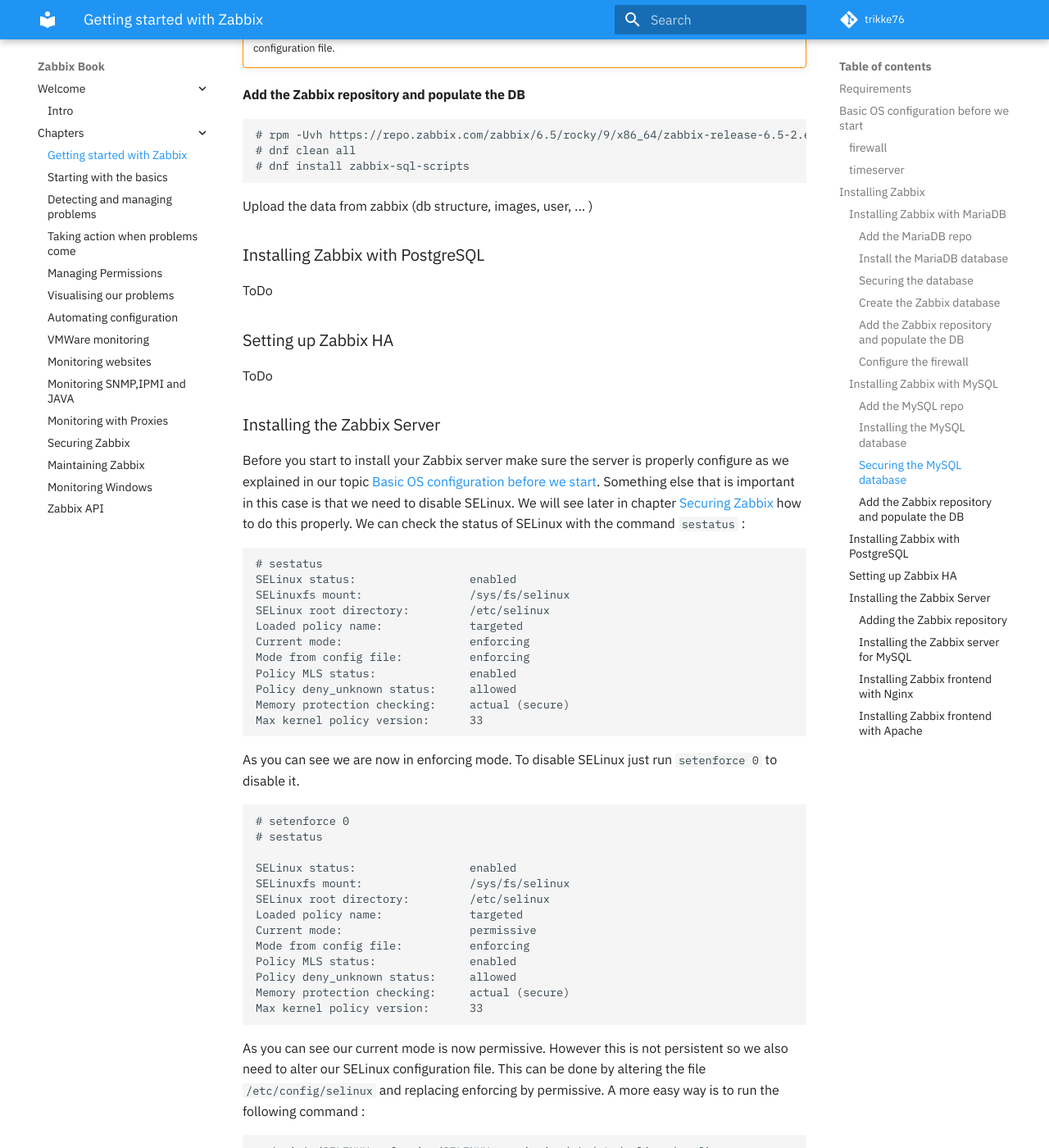
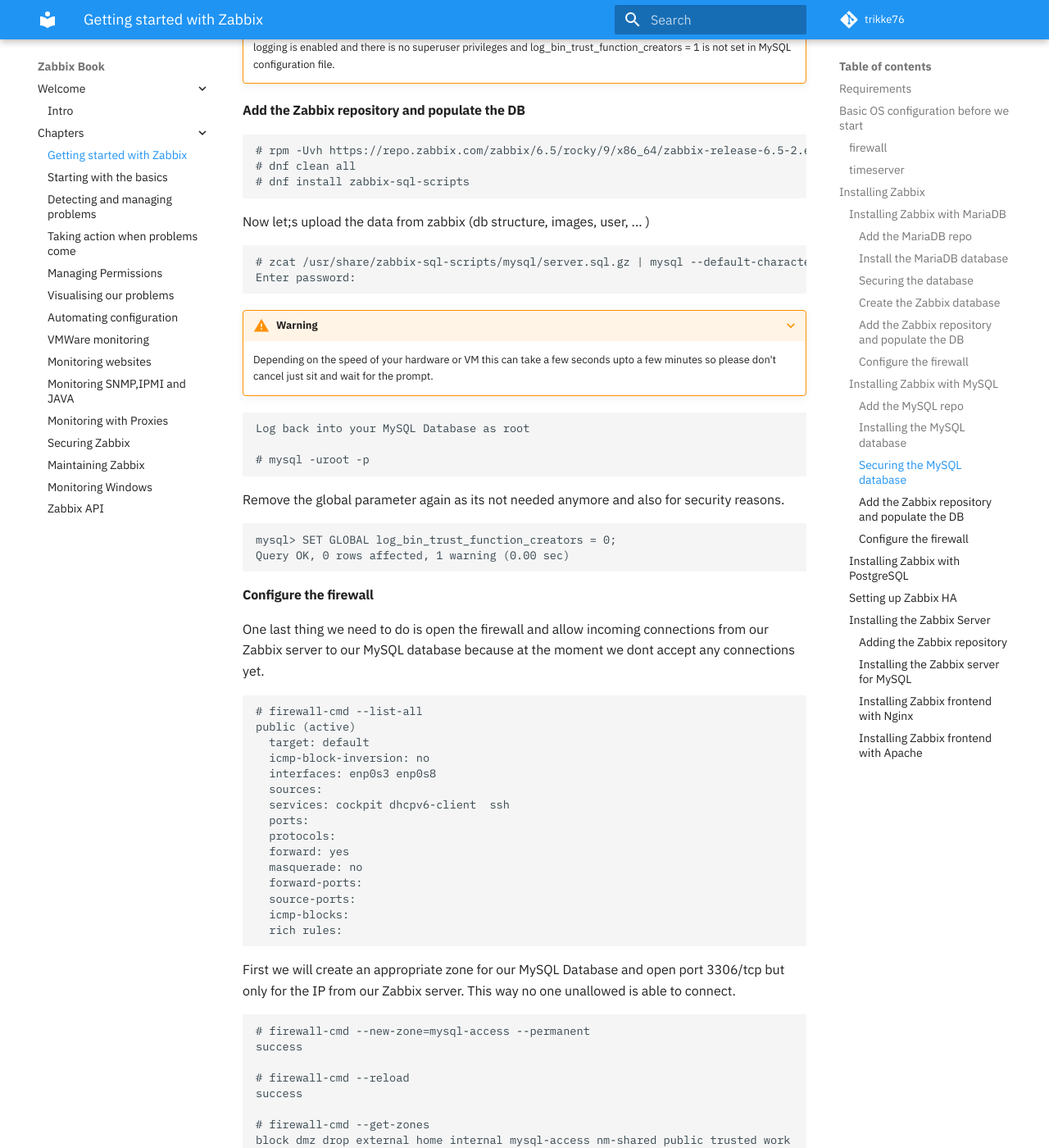
Before and after one commit to Trikke76/Zabbix-Book, an MkDocs documentation site: the page built from docs/01-Getting started with Zabbix.md, in a window 1280 px wide and 1400 px high, scrolled down 13558 px. Shown: the whole window at 82% size. Built offline with MkDocs 1.6.1 and Material for MkDocs 9.7.7, drawn with Linux system fonts in a browser that asks for light colours; comment, search, counter and statistics services are not loaded; some of the changed text lies outside the part shown.

Commit message:
install mysql for zabbix

````diff
--- a/docs/01-Getting started with Zabbix.md
+++ b/docs/01-Getting started with Zabbix.md
@@ -483,6 +483,7 @@ And when we ask the status of our MariaDB server we should get an output like th
 
 ```
 # systemctl status mysqld
+
 ● mysqld.service - MySQL Server
      Loaded: loaded (/usr/lib/systemd/system/mysqld.service; enabled; preset: disabled)
      Active: active (running) since Mon 2023-11-20 22:15:51 CET; 1min 15s ago
@@ -597,10 +598,96 @@ mysql> QUIT
 # dnf clean all
 # dnf install zabbix-sql-scripts
 ```
-Upload the data from zabbix (db structure, images, user, ... )
+Now let;s upload the data from zabbix (db structure, images, user, ... )
 
+```
+# zcat /usr/share/zabbix-sql-scripts/mysql/server.sql.gz | mysql --default-character-set=utf8mb4 -uroot -p zabbix
+Enter password:
+```
 
+???+ warning
+    Depending on the speed of your hardware or VM this can take a few seconds upto a few minutes so please don't cancel just sit and wait for the prompt.
 
+```
+Log back into your MySQL Database as root
+
+# mysql -uroot -p
+```
+
+Remove the global parameter again as its not needed anymore and also for security reasons.
+
+```
+mysql> SET GLOBAL log_bin_trust_function_creators = 0;
+Query OK, 0 rows affected, 1 warning (0.00 sec)
+```
+
+#### Configure the firewall
+One last thing we need to do is open the firewall and allow incoming connections from our Zabbix server to our MySQL database because at the moment we dont accept any connections yet.
+
+```
+# firewall-cmd --list-all
+public (active)
+  target: default
+  icmp-block-inversion: no
+  interfaces: enp0s3 enp0s8
+  sources:
+  services: cockpit dhcpv6-client  ssh
+  ports:
+  protocols:
+  forward: yes
+  masquerade: no
+  forward-ports:
+  source-ports:
+  icmp-blocks:
+  rich rules:
+```
+
+First we will create an appropriate zone for our MySQL Database and open port 3306/tcp but only for the IP from our Zabbix server. This way no one unallowed is able to connect.
+
+```
+# firewall-cmd --new-zone=mysql-access --permanent
+success
+
+# firewall-cmd --reload
+success
+
+# firewall-cmd --get-zones
+block dmz drop external home internal mysql-access nm-shared public trusted work
+
+# firewall-cmd --zone=mysql-access --add-source=<zabbix-serverip> --permanent
+
+success
+# firewall-cmd --zone=mysql-access --add-port=3306/tcp  --permanent
+
+success
+# firewall-cmd --reload
+```
+
+Now lets have a look to our firewall rules to see if they are what we expected:
+
+```
+# firewall-cmd --list-all --zone=mysql-access
+```
+
+```
+mysql-access (active)
+  target: default
+  icmp-block-inversion: no
+  interfaces:
+  sources: <ip from the zabbix-server>
+  services:
+  ports: 3306/tcp
+  protocols:
+  forward: no
+  masquerade: no
+  forward-ports:
+  source-ports:
+  icmp-blocks:
+  rich rules:
+```
+
+Our database server is ready now to accept connections from our Zabbix server :).
+You can continue with the next task [Installing the Zabbix Server](#installing-the-zabbix-server)
 
 
 ### Installing Zabbix with PostgreSQL
@@ -615,7 +702,7 @@ ToDo
 ### Installing the Zabbix Server
 
 Before you start to install your Zabbix server make sure the server is properly configure as we explained in our topic [Basic OS configuration before we start](#basic-os-configuration-before-we-start).
-Something else that is important in this case is that we need to disable SELinux. We will see later in chapter [Securing Zabbix](../12-Securing%20Zabbix) how to do this properly.
+Something else that is important in this case is that we need to disable SELinux. We will see later in chapter [Securing Zabbix](/Zabbix-Book/12-Securing%20Zabbix) how to do this properly.
 We can check the status of SELinux with the command ```sestatus``` :
 
 ```
````
